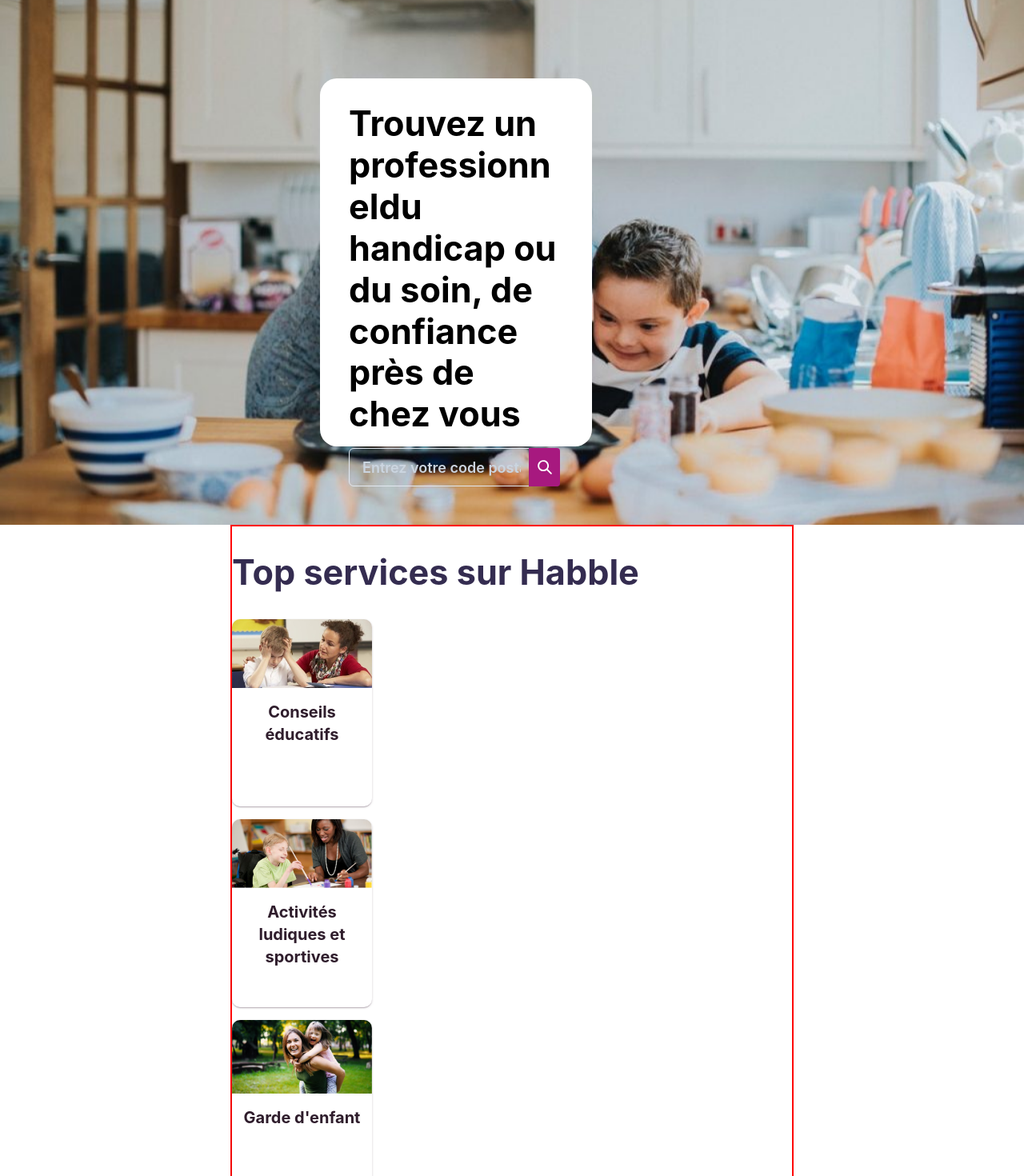
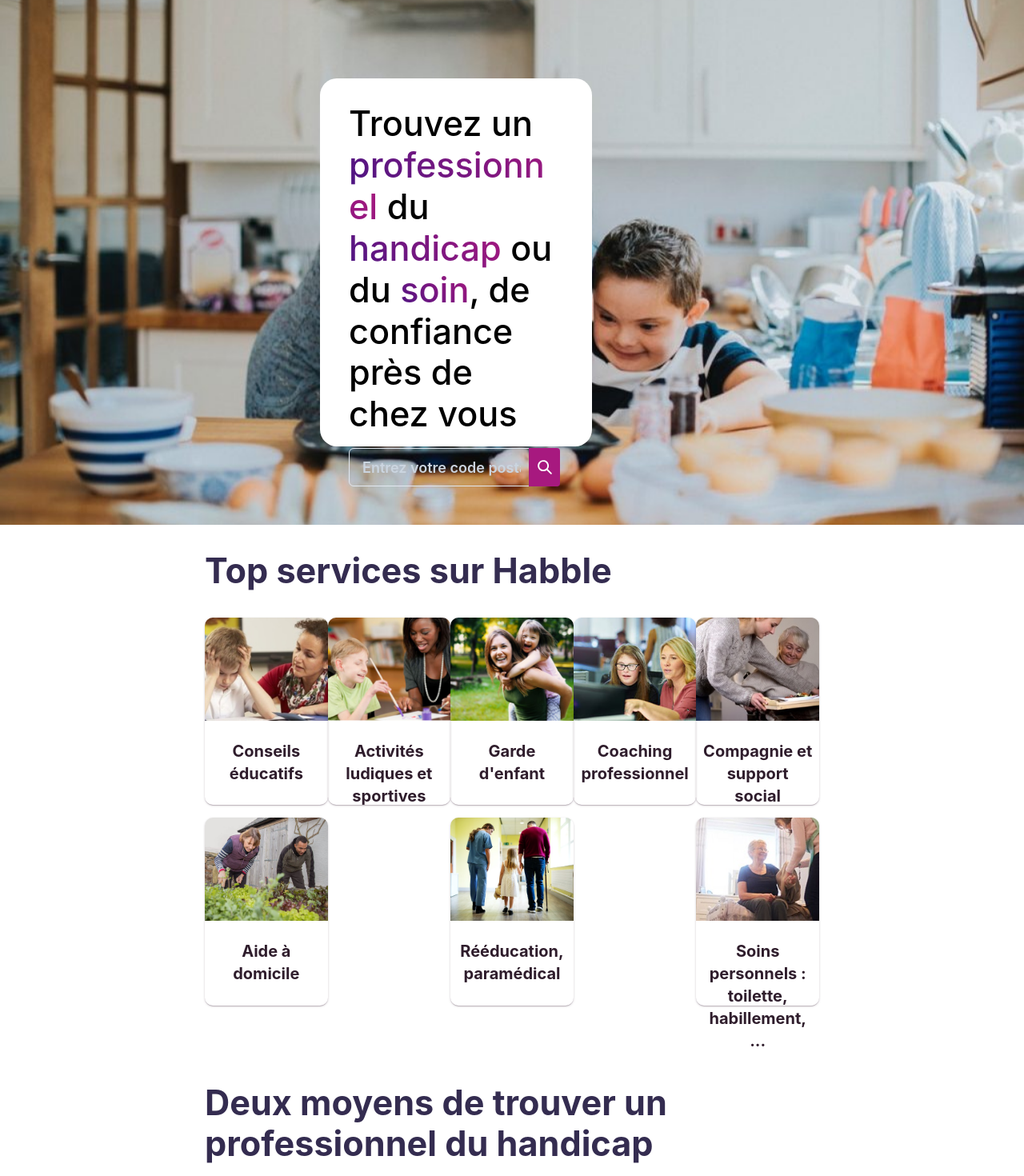
Before and after one commit to Zakari-B/Projet_WCS_3_Habble, a React (Vite) app in the folder frontend/: page / in a window 1280 px wide. Shown: the top 1470 px of the page at 80% size. Built offline with nearby package versions, Linux system fonts and the light colour scheme.

Commit message:
handled flex issues

```diff
--- a/frontend/src/pages/LandingPage.jsx
+++ b/frontend/src/pages/LandingPage.jsx
@@ -55,13 +55,25 @@ export default function LandingPage() {
           color="black"
           textAlign="left"
         >
-          <Heading as="h1" fontSize="calc(1.5rem + 1.5vw)" pb="1rem">
+          <Heading
+            as="h1"
+            fontSize="calc(1.5rem + 1.5vw)"
+            pb="1rem"
+            fontWeight="500"
+          >
             Trouvez un{" "}
-            {/* <span style={{ color: theme.gradient.purplePink }}> */}
+            <span Style="background: linear-gradient(45deg, #4d1582 0%, #a7197f 100%); background-clip: text; -webkit-background-clip: text; color: transparent;">
               professionnel
-            {/* </span>{" "} */}
-            du <span>handicap</span> ou du <span>soin</span>, de confiance près
-            de chez vous
+            </span>{" "}
+            du{" "}
+            <span Style="background: linear-gradient(45deg, #4d1582 0%, #a7197f 100%); background-clip: text; -webkit-background-clip: text; color: transparent;">
+              handicap
+            </span>{" "}
+            ou du{" "}
+            <span Style="background: linear-gradient(45deg, #4d1582 0%, #a7197f 100%); background-clip: text; -webkit-background-clip: text; color: transparent;">
+              soin
+            </span>
+            , de confiance près de chez vous
           </Heading>
           <InputGroup borderRadius="4px 0 0 4px" size="lg">
             <Input
@@ -79,11 +91,10 @@ export default function LandingPage() {
               // eslint-disable-next-line react/no-children-prop
               children={<SearchIcon color="white" />}
             />
-            *
           </InputGroup>
         </Box>
       </Box>
-      <Box w="55vw" mb="5rem" ml="auto" mr="auto" border="2px solid red">
+      <Box w="60%" maxW="1170px" mb="5rem" ml="auto" mr="auto">
         <Heading
           as="h2"
           m="2rem 0 2rem 0"
@@ -92,10 +103,16 @@ export default function LandingPage() {
         >
           Top services sur Habble
         </Heading>
+        <Flex
+          wrap="wrap"
+          w="100%"
+          justifyContent="space-between"
+          alignItems="center"
+        >
           {LandingData.map((data) => (
             <Box key={data.id}>
               <Box
-              maxW="25%"
+                w="12vw"
                 h="29.3vh"
                 mb="1rem"
                 borderRadius="0.625rem"
@@ -105,13 +122,17 @@ export default function LandingPage() {
                     "0 6px 10px 0 rgb(69 43 65 / 14%), 0 1px 18px 0 rgb(69 43 65 / 12%), 0 3px 5px -1px rgb(69 43 65 / 20%)",
                 }}
               >
-              <Image
-                src={data.image}
+                <Box
+                  bgImage={data.image}
+                  bgPos="center"
+                  bgRepeat="no-repeat"
+                  bgSize="cover"
                   borderRadius="0.625rem 0.625rem 0 0"
-                // h="55%"
-                // w="100%"
+                  h="55%"
                 />
                 <Text
+                  w="100%"
+                  p="0.5rem"
                   mt="1rem"
                   fontSize="xl"
                   fontWeight="bold"
@@ -124,8 +145,9 @@ export default function LandingPage() {
               </Box>
             </Box>
           ))}
+        </Flex>
       </Box>
-      <Box w="55vw" mb="5rem" ml="auto" mr="auto">
+      <Box w="60%" maxW="1170px" mb="5rem" ml="auto" mr="auto">
         <Heading
           as="h2"
           m="2rem 0 2rem 0"
@@ -206,12 +228,12 @@ export default function LandingPage() {
           </Box>
         </Flex>
         <Flex justifyContent="center">
-          <Button h="auto" p="0.625rem 1.375rem" borderReadius="4px">
+          <Button h="auto" p="0.625rem 1.375rem" borderRadius="4px">
             Trouver un professionnel du handicap
           </Button>
         </Flex>
       </Box>
-      <Box w="55vw" mb="5rem" ml="auto" mr="auto">
+      <Box w="60%" maxW="1170px" mb="5rem" ml="auto" mr="auto">
         <Flex alignItems="center">
           <Box w="50%">
             <Heading
@@ -240,7 +262,7 @@ export default function LandingPage() {
           <Image src={Care} alt="Access a safe network" w="50%" />
         </Flex>
       </Box>
-      <Box w="55vw" mb="5rem" ml="auto" mr="auto">
+      <Box w="60%" maxW="1170px" mb="5rem" ml="auto" mr="auto">
         <Flex>
           <Box w="33%" textAlign="center">
             <Heading
@@ -312,7 +334,7 @@ export default function LandingPage() {
           </Box>
         </Flex>
       </Box>
-      <Box w="55vw" mb="5rem" ml="auto" mr="auto">
+      <Box w="60%" maxW="1170px" mb="5rem" ml="auto" mr="auto">
         <Flex>
           <Box w="50%" mr="1.5rem">
             <SimpleGrid columns={3} spacingX={10} spacingY="6rem">
@@ -493,7 +515,7 @@ export default function LandingPage() {
             Faites-vous connaître, choisissez les missions qui vous
             correspondent et développez votre activité !
           </Text>
-          <Button h="auto" p="0.625rem 1.375rem" borderReadius="4px">
+          <Button h="auto" p="0.625rem 1.375rem" borderRadius="4px">
             Trouver un professionnel du handicap
           </Button>
           <Text
@@ -525,7 +547,7 @@ export default function LandingPage() {
           >
             Partenaires et Soutiens
           </Heading>
-          <HStack gap={40} mb="4rem" justifyContent="center">
+          <HStack spacing={40} mb="4rem" justifyContent="center">
             <Image src={LogoReseau} alt="Logo Réseau Entreprise" />
             <Image src={LogoEvident} alt="Logo Évident" w="10%" />
             <Image src={LogoFrench} alt="Logo French Impact" w="9%" />
--- a/frontend/src/services/LandingData.js
+++ b/frontend/src/services/LandingData.js
@@ -1,5 +1,5 @@
 import AideDomicile from "../assets/aide-a-domicile.jpg";
-import ConseilInformation from "../assets/conseil et information handicap.jpg";
+import ConseilInformation from "../assets/conseil-et-information-handicap.jpg";
 import ConseilsEduc from "../assets/conseils-educatifs.jpg";
 import Courses from "../assets/courses-repas.jpg";
 import Demarches from "../assets/demarches-1.jpg";
```
Also changed, not shown: frontend/src/assets/conseil-et-information-handicap.jpg (renamed from frontend/src/assets/conseil et information handicap.jpg). Lines whose indentation alone changed are shown as unchanged.
